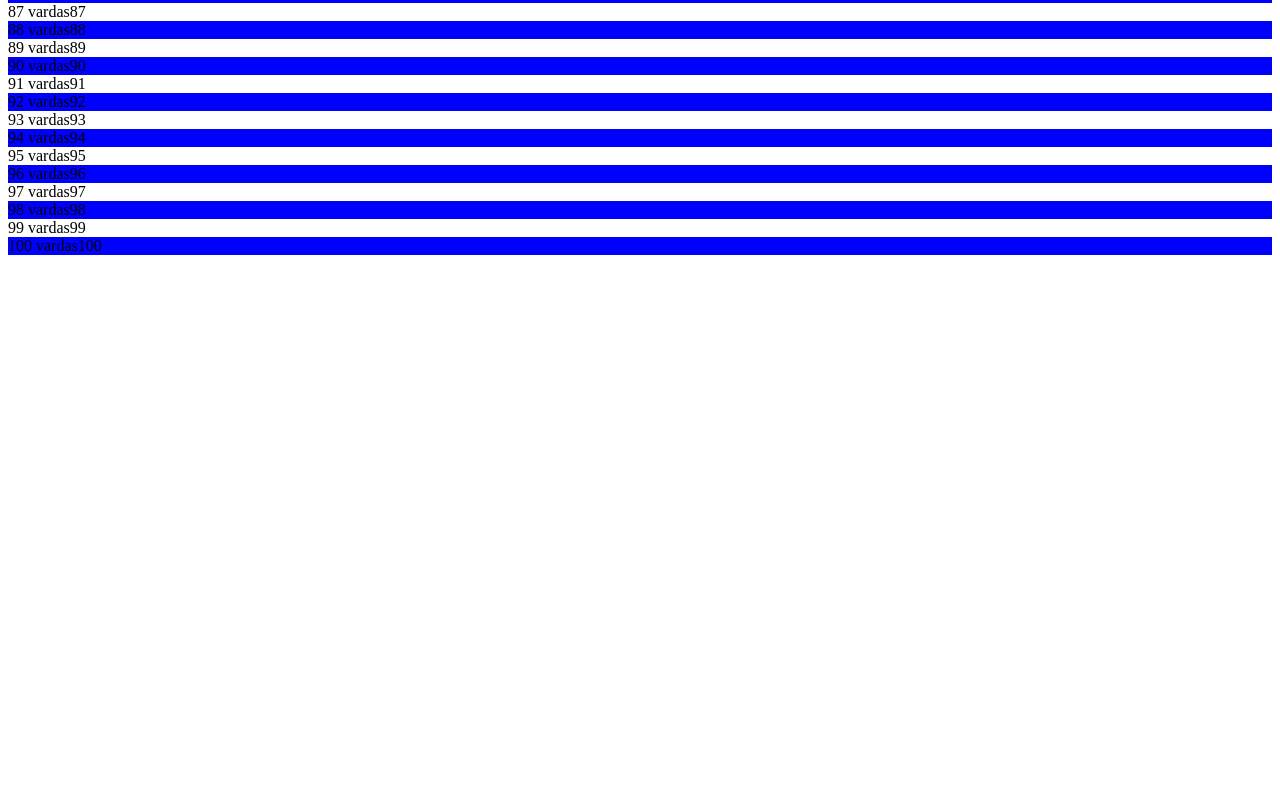
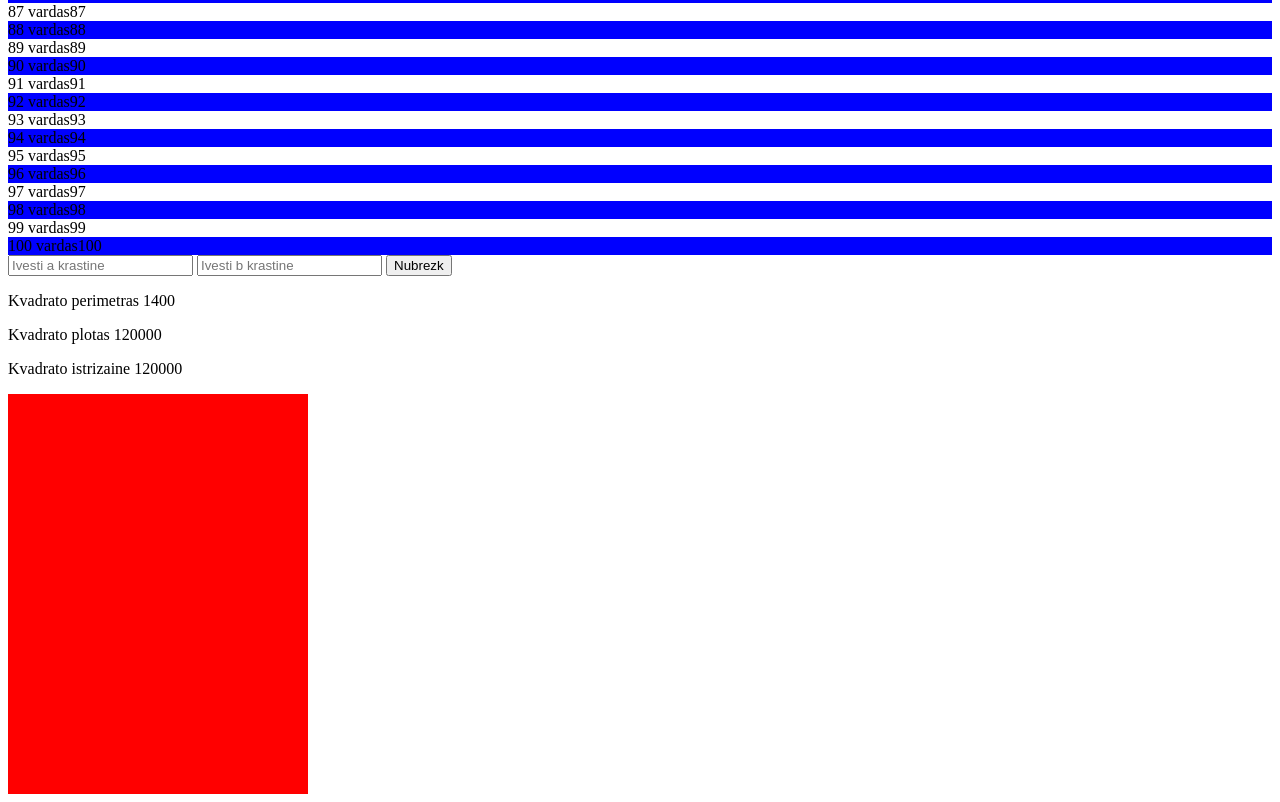
Before and after one commit to VirdzinijaG/10-js-paskaita, a plain HTML site: page index.html in a window 1280 px wide. Shown: the part 1553-2355 px from the top of the page. Before the commit the page ends 1824 px from the top, so only its background shows below. Drawn offline with Linux system fonts and the light colour scheme.

Commit message:
stilius javascripte

```diff
--- a/index.html
+++ b/index.html
@@ -9,16 +9,27 @@
         .container div:nth-child(even) {
             background-color: blue;
         }
+         .keturkampis {
+            /* width: 300px;
+            height: 400px; */
+            background-color: red; /* palikta spalva html, kitos savybes idetos per javascript*/
+        }
     </style>
 </head>
 <body>
 
     <div class="container"></div>
 
+    <input type="text" placeholder="Ivesti a krastine" id="a-krastine" name="a-krastine">
+    <input type="text" placeholder="Ivesti b krastine" id="b-krastine" name="b-krastine">
+    <button id="patvirtinti">Nubrezk</button>
+
     <p id="Kvadrato-perimetras"></p>
     <p id="Kvadrato-plotas"></p>
     <p id="Kvadrato-istrizaine"></p>
 
+    <div class="keturkampis"></div>
+
     <script src="./script.js"></script>
 </body>
 </html>
--- a/script.js
+++ b/script.js
@@ -48,16 +48,22 @@ console.log(masyvas1);
 
 // Papildoma: a ir b kintamieji apibrežia kvadratą pikseliais. Pagal įvestas reikšmes į input, HTML nubraižomas kvadrato objektas.
 
+document.getElementById("patvirtinti").addEventListener("click", function(){
+let a, b;
+a = parseFloat(document.getElementById("a-krastine").value);
+b = parseFloat(document.getElementById("b-krastine").value)
+});
+
 let kvadratas = {
-    a: 3,
-    b: 4,
+    a: 300,
+    b: 400,
 
-    plotasPerimetras: function() { // metodas
+    plotasPerimetras: function() { // metodas - funkcija objekte
         let plotas;
         let perimetras;
 
         plotas = this.a * this.b;
-        perimetras = 2 * this.a + 2 * this.b
+        perimetras = 2 * this.a + 2 * this.b;
         return [plotas, perimetras] // grazina masyva, kuris turi plota ir perimetra
     },
     istrizaine: function() {
@@ -65,10 +71,36 @@ let kvadratas = {
         ilgis = Math.sqrt(this.a * this.a + this.b * this.b);
         return ilgis;
     },
+    nubrezk: function() { // pridetas stilius per metoda, metodas naudoja parametrams duotas reiksmes obkekte
+        let elementas = document.querySelector(".keturkampis");
+        elementas.style.width = this.a + "px";
+        elementas.style.height = this.b + "px";
+    },
+    isvesk: function(){
+     document.getElementById("Kvadrato-perimetras").innerText = "Kvadrato perimetras " + kvadratas.plotasPerimetras()[1]; // masyvo antras elementas // atsakymas isvedamas i html failo elementa su priskirtu id
+     document.getElementById("Kvadrato-plotas").innerText = "Kvadrato plotas " + kvadratas.plotasPerimetras()[0];
+     document.getElementById("Kvadrato-istrizaine").innerText = "Kvadrato istrizaine " + kvadratas.plotasPerimetras()[0]
+
+    }
 };
-console.log(kvadratas.plotasPerimetras());
-console.log(kvadratas.istrizaine());
+// console.log(kvadratas.plotasPerimetras());
+// console.log(kvadratas.istrizaine());
+kvadratas.isvesk();
+kvadratas.nubrezk();
 
-document.getElementById("Kavdrato-perimetras").innerText = kvadratas.plotasPerimetras()[1]; // masyvo antras elementas
-document.getElementById("Kavdrato-plotas").innerText = kvadratas.plotasPerimetras()[0];
-document.getElementById("Kavdrato-istrizaine").innerText = kvadratas.istrizaine()[0];
+// document.getElementById("Kvadrato-perimetras").innerText = "Kvadrato perimetras " + kvadratas.plotasPerimetras()[1]; // masyvo antras elementas // atsakymas isvedamas i html failo elementa su priskirtu id
+// document.getElementById("Kvadrato-plotas").innerText = "Kvadrato plotas " + kvadratas.plotasPerimetras()[0];
+// document.getElementById("Kvadrato-istrizaine").innerText = "Kvadrato istrizaine " + kvadratas.plotasPerimetras()[0];
+
+
+// document.querySelector(".keturkampis").style.width = "400px"; // pridetas stilius html failo divui kurio klase keturkampis
+// document.querySelector(".keturkampis").style.height = "400px"; // pridetas stilius html failo divui kurio klase keturkampis
+// Taip galima uzdeti stiliu per javascrip divui html pagal klase
+// uzdetas width ir height, color palikta html
+// Stilius, kuris nesikeicia geriau palikti html, o stilius kuris keiciasi galima aprasyti per javascript
+
+/*galima aprasyri ir taip
+let elementas = document.querySelector(".keturkampis");
+elementas.style.width = "400px";
+elementas.style.height = "400px";
+ */
```
